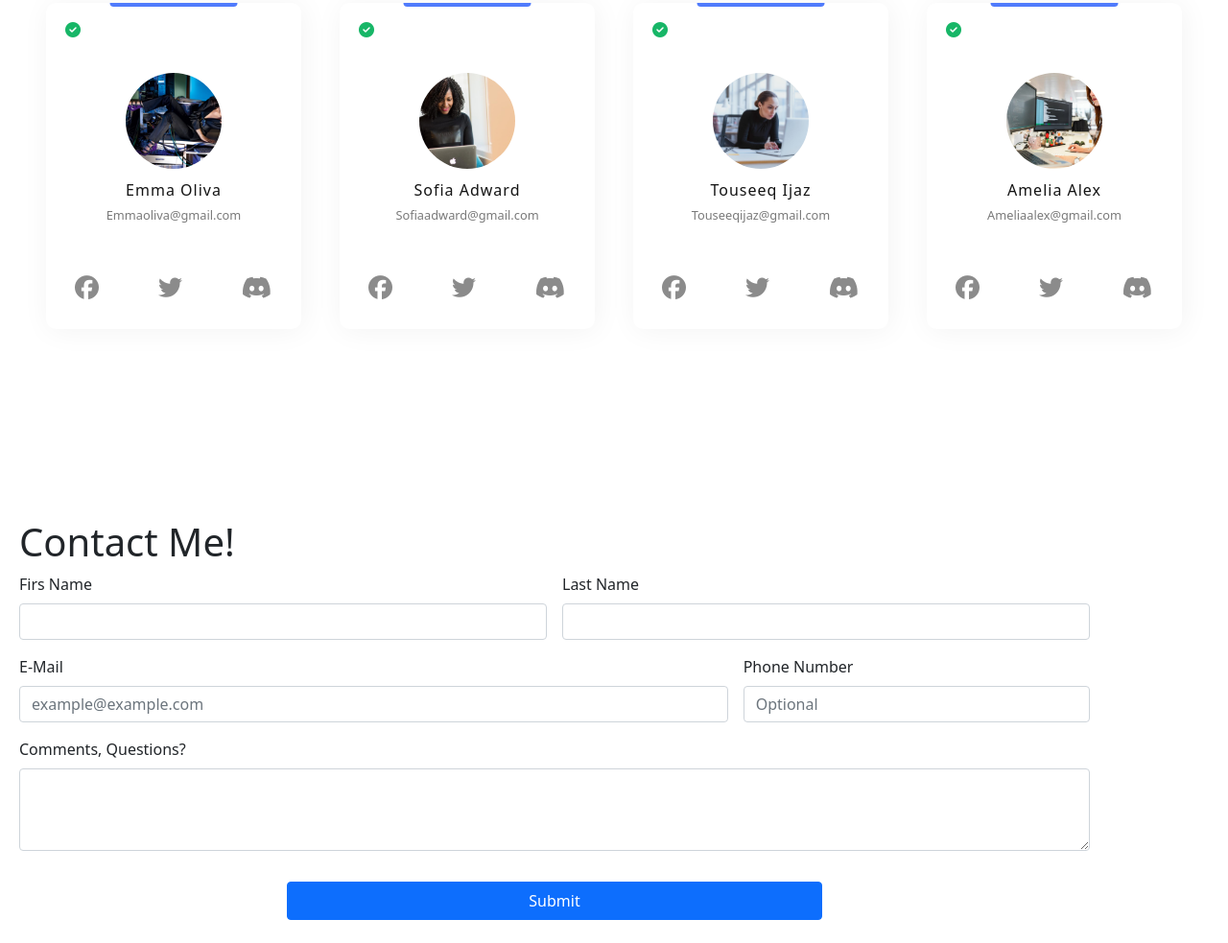
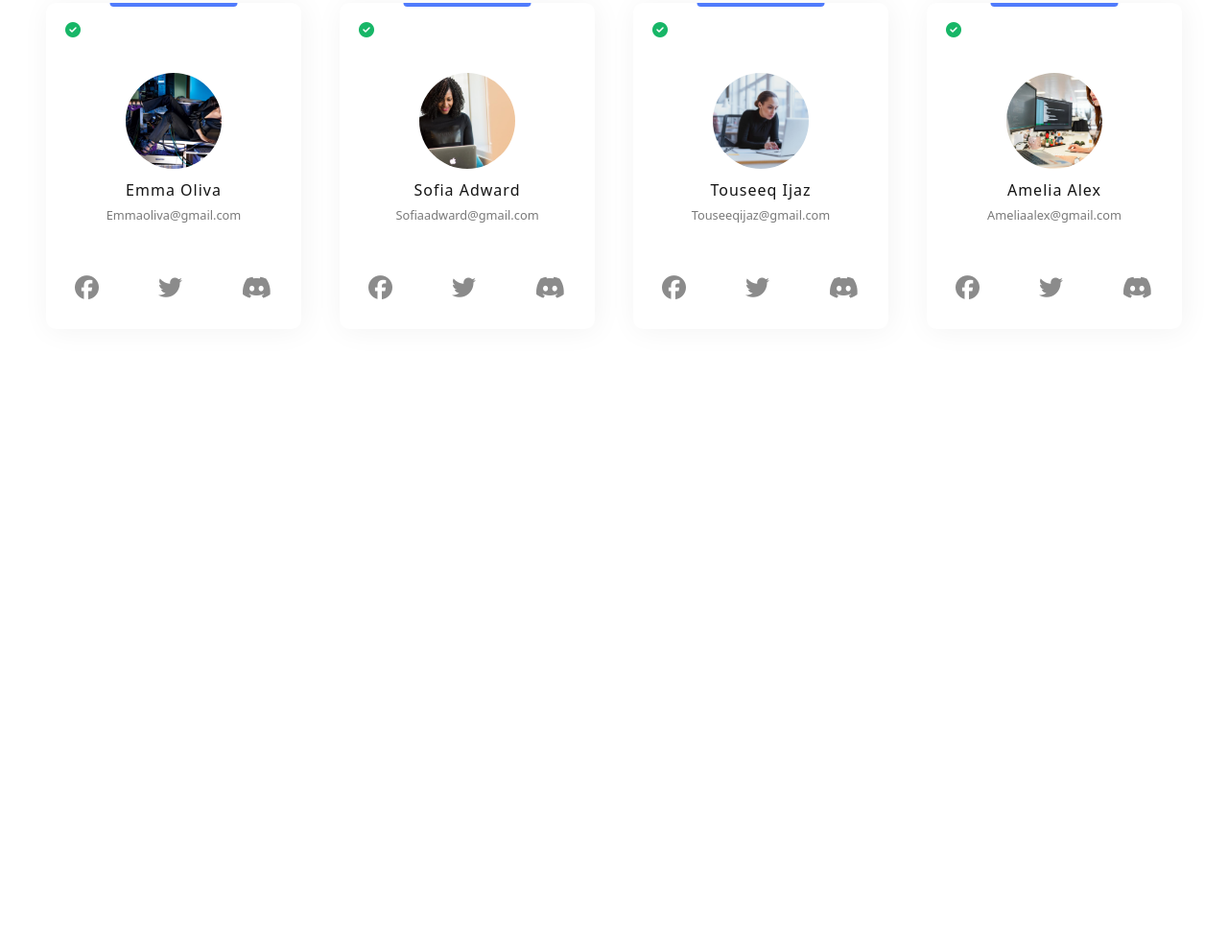
Before and after one commit to xxOriiana/bootstrap-test, a plain HTML site: page index.html in a window 1280 px wide. Shown: the part 452-1435 px from the top of the page at 96% size. After the commit the page ends 985 px from the top, so only its background shows below. Drawn offline with Linux system fonts and the light colour scheme; files whose address does not match are found by name.

Commit message:
Add files via upload

```diff
--- a/index.html
+++ b/index.html
@@ -149,17 +149,17 @@
     <!-- <h1>Hello Word</h1> -->
 
 
-    <div class="container m-2">
-        <h1>Contact Me!</h1>
-        <form id="form" class="row g-3" action="https://formspree.io/f/xoqrvywz "
+    <!-- <div class=" container m-2 p-4">
+        <h1 class="r">Contact Me!</h1>
+        <form class="form-caja"  id="form" class="row g-3" action="https://formspree.io/f/xoqrvywz "
         method="POST">
 
-            <div class="col-md-6">
+            <div class="col-md-6  ">
                 <label for="firsName" class="form-label">Firs Name</label>
                 <input name="name"  type="text" class="form-control effect-1" id="firsName" required>
             </div>
 
-            <div class="col-md-6">
+            <div class="col-md-6 ">
                 <label for="lastName" class="form-label">Last Name</label>
                 <input name="lastname" type="text" class="form-control" id="lastName" required>
             </div>
@@ -183,7 +183,7 @@
                 <button id="btn-eddit" type="submit" class="btn btn-primary">Submit</button>
             </div>
         </form>
-    </div>
+    </div> -->
 
     <script type="text/javascript" src="jquery/jquery-3.6.0.min.js"></script>
     <script type="text/javascript" src="bootstrap-5.1.3-dist/js/bootstrap.min.js"></script>
```
